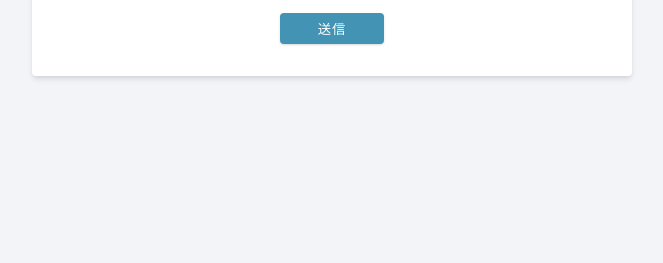
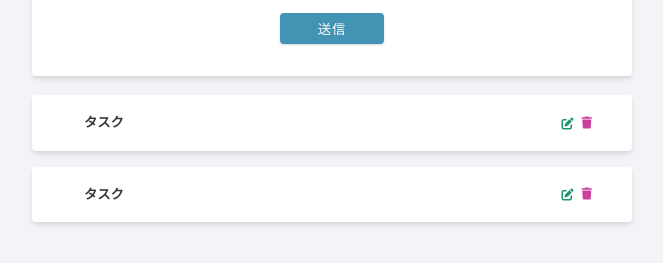
Before and after one commit to yurikondo/todoapp, a website: page public/index.html in a window 1280 px wide. Shown: the part 215-478 px from the top of the page, without its empty margins (308-971 px from the left). Drawn offline with Linux system fonts and the light colour scheme.

Commit message:
43. index.htmlにタスクを疑似的に追加してみよう

```diff
--- a/public/index.html
+++ b/public/index.html
@@ -5,13 +5,58 @@
     <meta http-equiv="X-UA-Compatible" content="IE=edge" />
     <meta name="viewport" content="width=device-width, initial-scale=1.0" />
     <title>TODOアプリ</title>
-    <link rel="stylesheet" href="style.css">
+    <link rel="stylesheet" href="style.css" />
+    <script
+      src="https://kit.fontawesome.com/a58fb0841a.js"
+      crossorigin="anonymous"
+    ></script>
   </head>
   <body>
     <form class="task-form" action="">
       <h4>TODOアプリ</h4>
-      <input type="text" name="name" class="task-input" placeholder="例：プログラミングの勉強" />
+      <input
+        type="text"
+        name="name"
+        class="task-input"
+        placeholder="例：プログラミングの勉強"
+      />
       <button type="submit" class="btn submit-btn">送信</button>
     </form>
+
+    <section class="tasks-container">
+      <div class="tasks">
+        <div class="single-task">
+          <h5>
+            <span> <i class="far fa-check-circle"></i></span>タスク
+          </h5>
+          <!-- 編集リンク -->
+          <div class="task-links">
+            <a href="#" class="edit-link">
+              <i class="fas fa-edit"></i>
+            </a>
+            <!-- ゴミ箱リンク -->
+            <button class="delete-btn" type="button">
+              <i class="fas fa-trash"></i>
+            </button>
+          </div>
+        </div>
+
+        <div class="single-task">
+          <h5>
+            <span> <i class="far fa-check-circle"></i></span>タスク
+          </h5>
+          <!-- 編集リンク -->
+          <div class="task-links">
+            <a href="#" class="edit-link">
+              <i class="fas fa-edit"></i>
+            </a>
+            <!-- ゴミ箱リンク -->
+            <button class="delete-btn" type="button">
+              <i class="fas fa-trash"></i>
+            </button>
+          </div>
+        </div>
+      </div>
+    </section>
   </body>
 </html>
```
